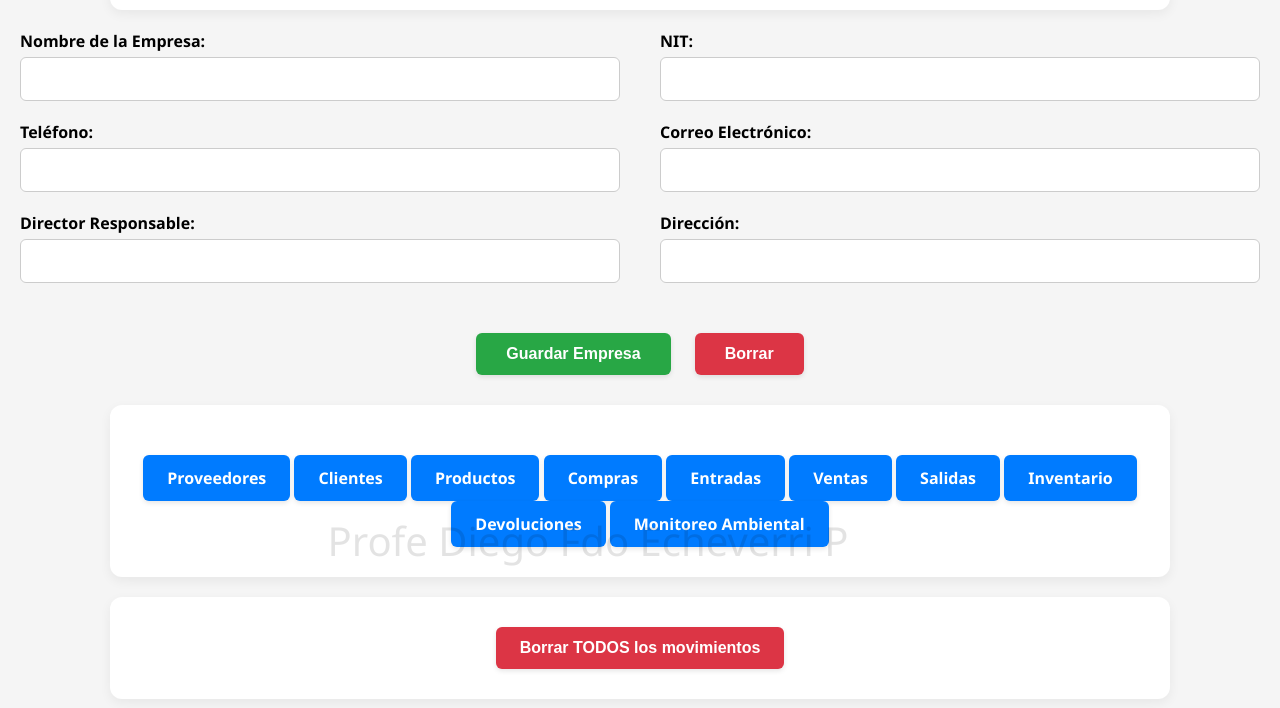
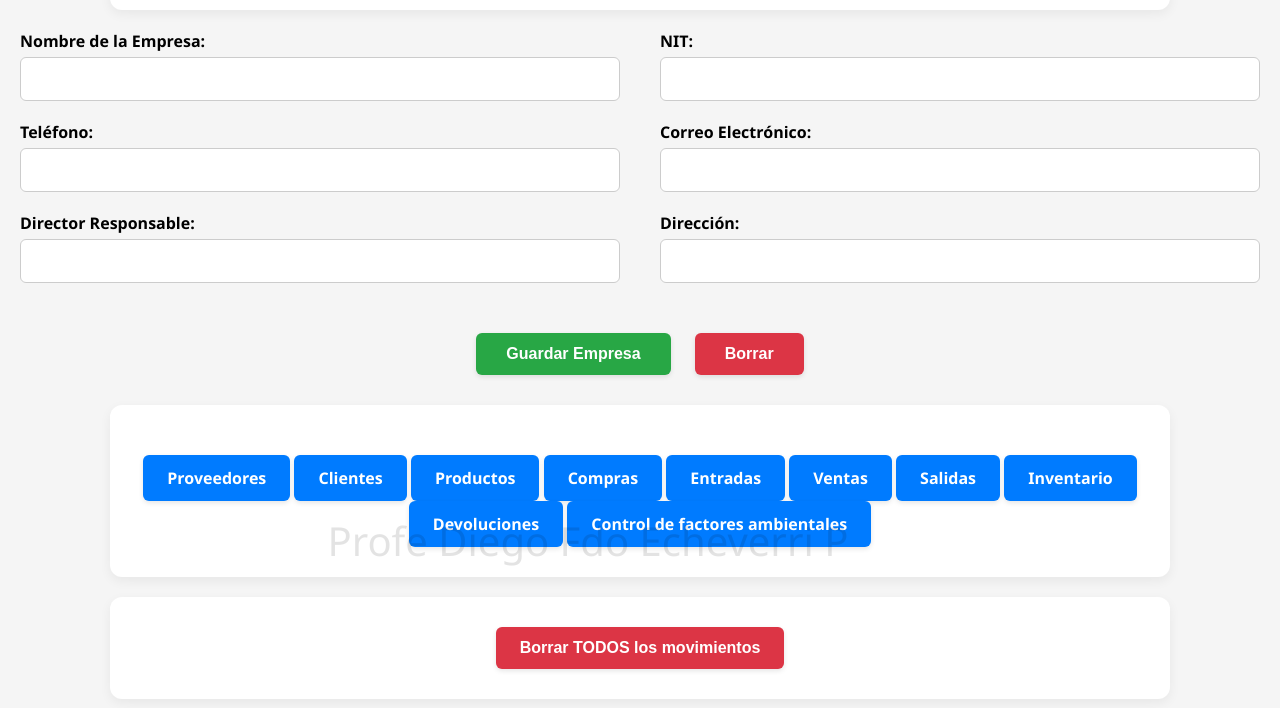
Before and after one commit to aulafarmaceutica/Zendra, a plain HTML site: page index.html in a window 1280 px wide. Shown: the part 212-920 px from the top of the page. Drawn offline with Linux system fonts and the light colour scheme; a script that the page names is missing.

Commit message:
Add files via upload

```diff
--- a/index.html
+++ b/index.html
@@ -85,7 +85,7 @@
     <a class="menu-button" href="salidas.html">Salidas</a>
     <a class="menu-button" href="inventario.html">Inventario</a>
     <a class="menu-button" href="devoluciones.html">Devoluciones</a>
-    <a class="menu-button" href="temperatura.html">Monitoreo Ambiental</a>
+    <a class="menu-button" href="temperatura.html">Control de factores ambientales</a>
   </div>
 </div>
 
```
Also changed, not shown: temperatura.html (+1 -1 lines).
